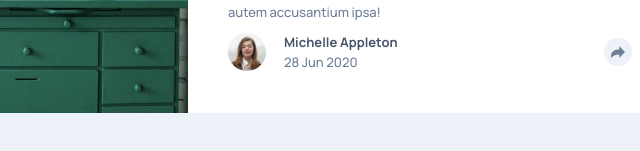
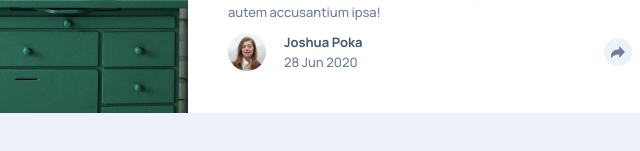
Before and after one commit to mininpark/Article-preview-component, a plain HTML site: page index.html in a window 1280 px wide. Shown: the part 427-578 px from the top of the page, 328-968 px from the left. Drawn offline with nearby package versions, Linux system fonts and the light colour scheme.

```diff
--- a/index.html
+++ b/index.html
@@ -40,7 +40,7 @@
           <li class="text_bottom">
               <div class="profile_img"></div>
               <div class="profile_data">
-                <p class="author">Michelle Appleton</p>
+                <p class="author">Joshua Poka</p>
                 <p class="date">28 Jun 2020</p>
               </div>
               <div class="share_btn"></div>
```
Also changed, not shown: 2 other files.
